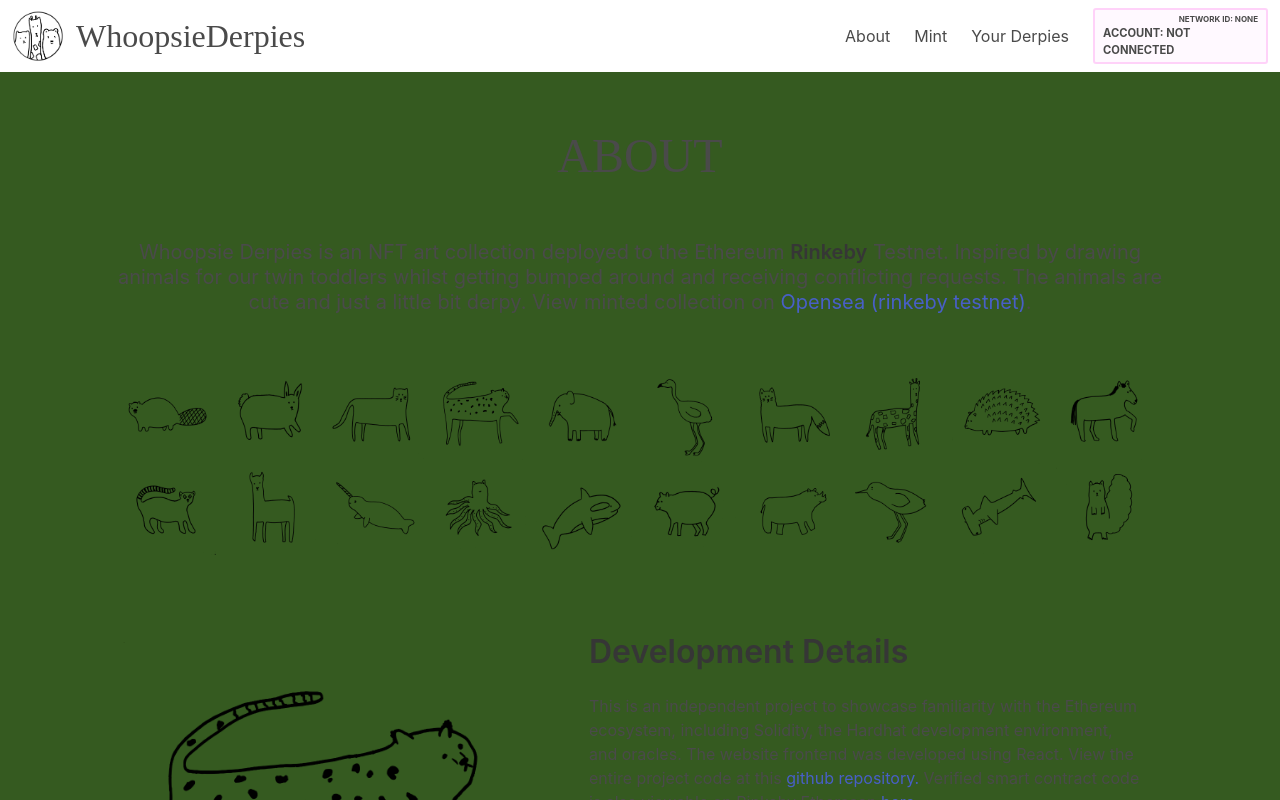
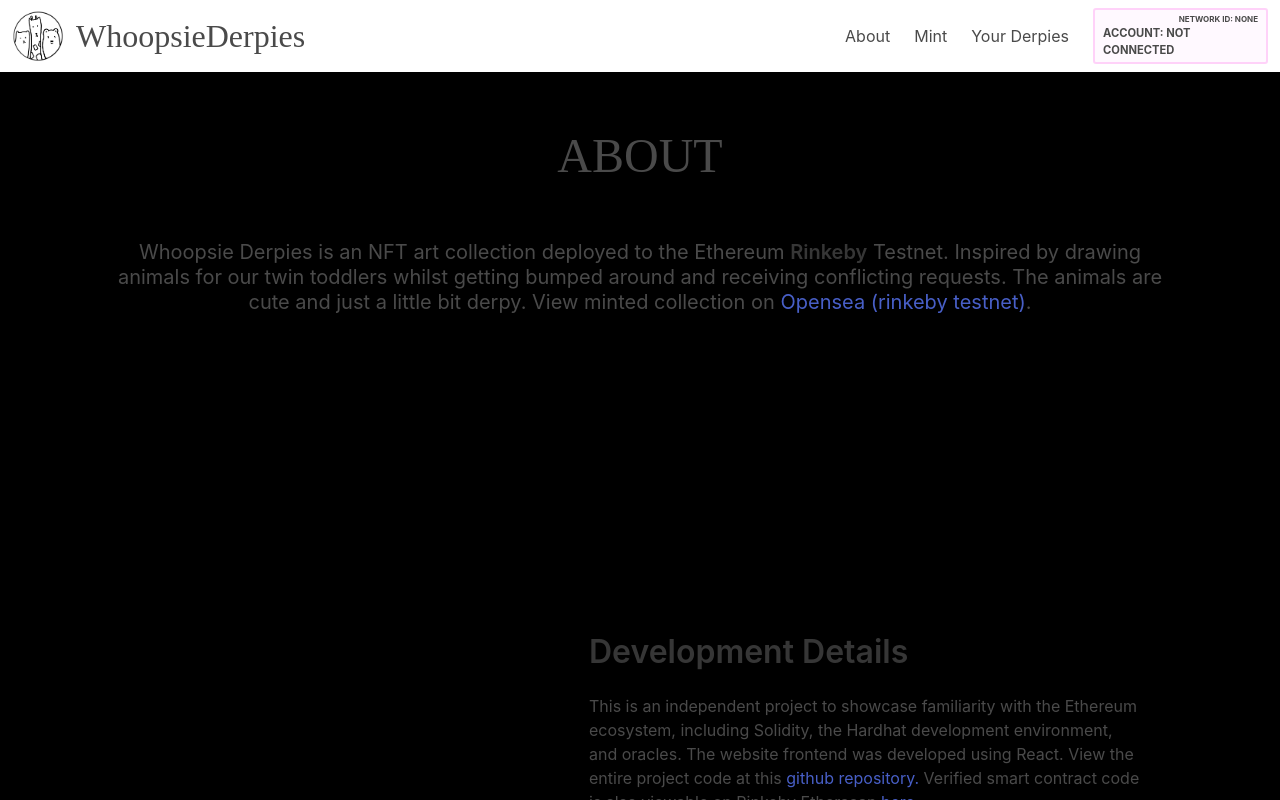
Before and after one commit to x-Code-x/react-nft, a React (Create React App) app in the folder frontend-react/: page / in a window 1280 px wide. Shown: the top 800 px of the page. Built offline with nearby package versions, Linux system fonts and the light colour scheme; a web font is replaced by a local one.

Commit message:
Update index.css

```diff
--- a/frontend-react/src/index.css
+++ b/frontend-react/src/index.css
@@ -4,7 +4,7 @@ body {
     "Droid Sans", "Helvetica Neue", sans-serif;
   -webkit-font-smoothing: antialiased;
   -moz-osx-font-smoothing: grayscale;
-  background-color: #355A20
+  background-color: #000000
 }
 
 code {
```
